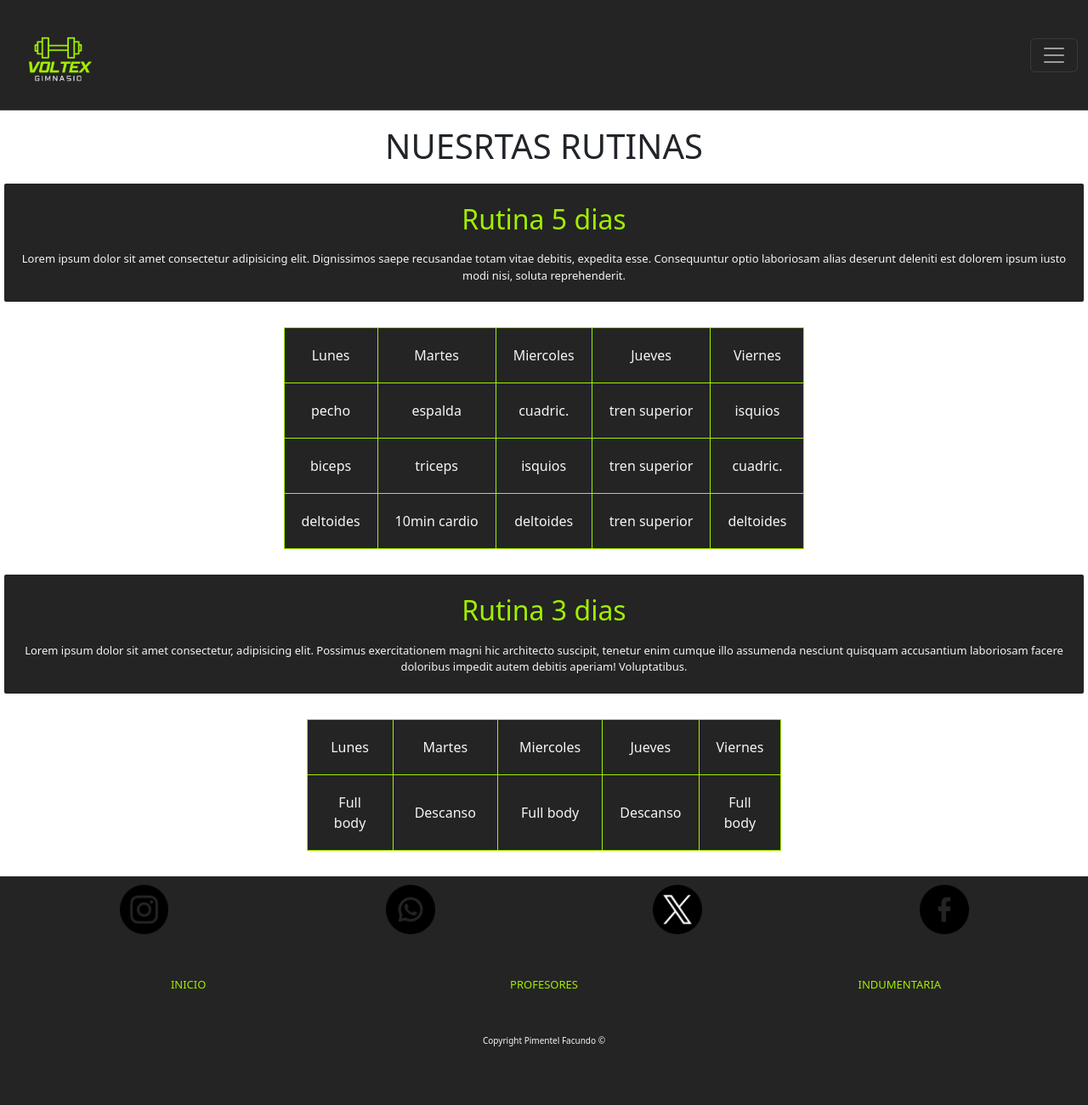
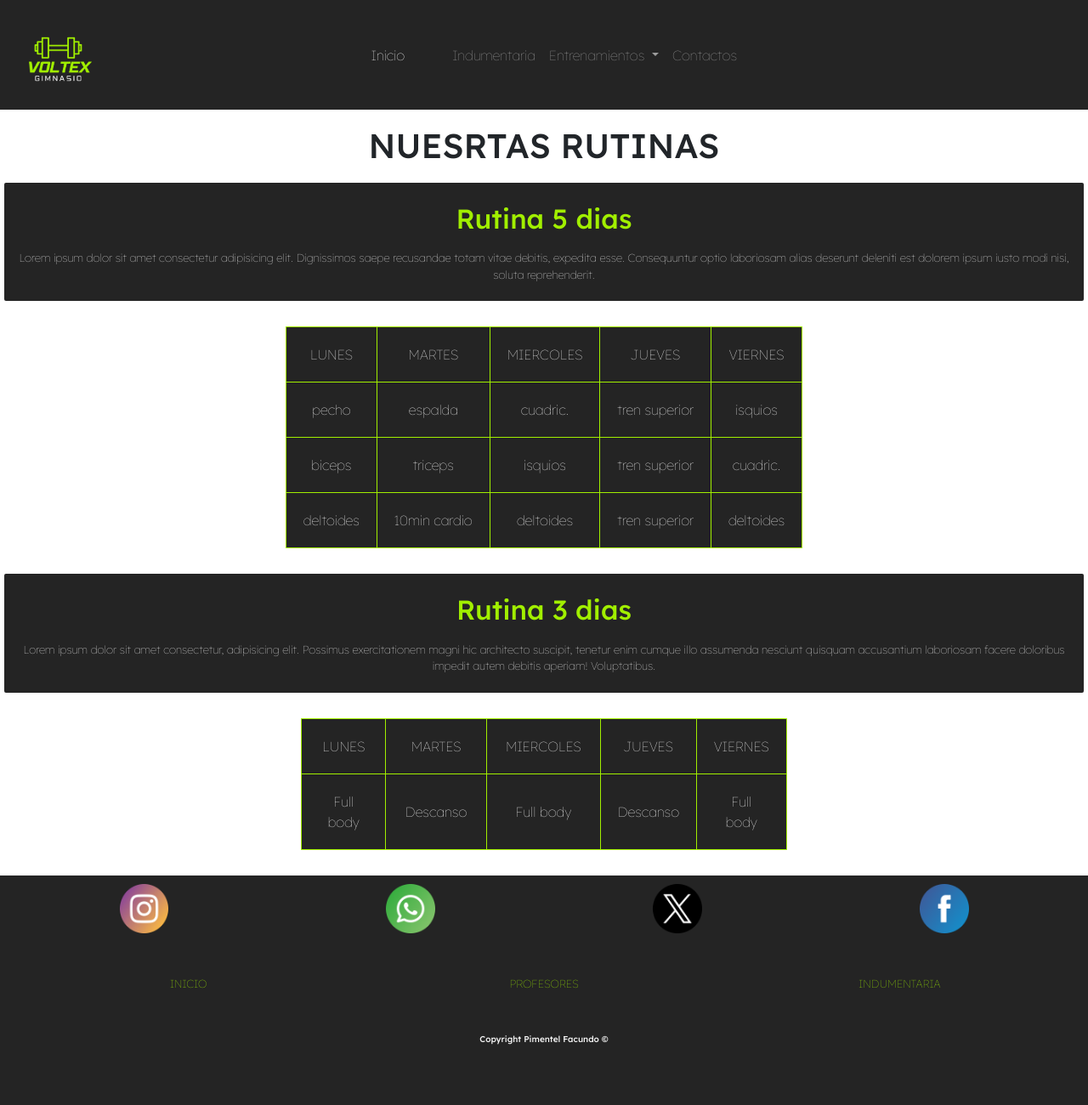
Before and after one commit to facupimentel/segunda-entrega-git, a plain HTML site: page pages/rutinas.html in a window 1280 px wide. Shown: the top 1300 px of the page at 85% size. Drawn offline with nearby package versions, Linux system fonts and the light colour scheme.

Commit message:
se agrega tipografia y se cambia logo de redes en el footer

```diff
--- a/css/styles.css
+++ b/css/styles.css
@@ -9,6 +9,10 @@
 
 body {
     background-color: rgb(255, 255, 255) ;
+    font-family: "Lexend Deca", sans-serif;
+    font-optical-sizing: auto;
+    font-weight: 100;
+    font-style: 100;
 }
 
 
@@ -20,11 +24,16 @@ body {
 
 }
 
+.nav-links {
+    margin: 0px 40px;
+}
+
 .navbar-logo {
     width: 30%;
 }
 
 .navbar-logo img {
+
     width: 100%;
 }
 
--- a/index.html
+++ b/index.html
@@ -9,20 +9,25 @@
     <!-- link de nuestro css -->
     <link rel="stylesheet" href="css/styles.css">
 
+    <!-- google fonts -->
+    <link rel="preconnect" href="https://fonts.googleapis.com">
+    <link rel="preconnect" href="https://fonts.gstatic.com" crossorigin>
+    <link href="https://fonts.googleapis.com/css2?family=Arimo:ital,wght@0,400..700;1,400..700&family=Lexend+Deca:wght@100..900&family=Public+Sans:ital,wght@0,100..900;1,100..900&display=swap" rel="stylesheet">
+
     <title>Segunda Entrega</title>
 </head>
 <body>
 
     <header>
-      <nav class="navbar bg-navbar border-bottom border-body" data-bs-theme="dark">
+      <nav class="navbar navbar-expand-lg bg-navbar" data-bs-theme="dark">
             <div class="container-fluid">
               <a class="navbar-logo" href="#"><img src="img/header/logo1.png" alt=""></a>
               <button class="navbar-toggler" type="button" data-bs-toggle="collapse" data-bs-target="#navbarSupportedContent" aria-controls="navbarSupportedContent" aria-expanded="false" aria-label="Toggle navigation">
                 <span class="navbar-toggler-icon"></span>
               </button>
-              <div class="collapse navbar-collapse text-color" id="navbarSupportedContent">
+              <div class="collapse navbar-collapse text-color" id="navbarSupportedContent" >
                 <ul class="navbar-nav me-auto mb-2 mb-lg-0 ">
-                  <li class="nav-item">
+                  <li class="nav-links">
                     <a class="nav-link active" aria-current="page" href="#" >Inicio</a>
                   </li>
                   <li class="nav-item">
@@ -32,9 +37,9 @@
                     <a class="nav-link dropdown-toggle" href="#" role="button" data-bs-toggle="dropdown" aria-expanded="false">
                       Entrenamientos
                     </a>
-                    <ul class="dropdown-menu">
+                    <ul class="dropdown-menu bg-navbar">
                       <li><a class="dropdown-item" href="pages/profesores.html">Profesores</a></li>
-                      <li><a class="dropdown-item" href="#">Rutinas</a></li>
+                      <li><a class="dropdown-item" href="pages/rutinas.html">Rutinas</a></li>
                       <li>
                     </ul>
                   </li>
@@ -117,10 +122,10 @@
 
     <footer>
         <div>
-            <a href=""><img src="img/footer/instagram.png" alt="logo Instragam"></a>
-            <a href=""><img src="img/footer/whatsapp.png" alt="logo Whatsapp"></a>
-            <a href=""><img src="img/footer/x.png" alt="logo Twitter"></a>
-            <a href=""><img src="img/footer/facebook.png" alt="logo Facebook"></a>
+          <a href=""><img src="img/footer-contactos/instragram2.png" alt="logo Instragam"></a>
+          <a href=""><img src="img/footer-contactos/whatsapp (2).png" alt="logo Whatsapp"></a>
+          <a href=""><img src="img/footer-contactos/x.png" alt="logo Twitter"></a>
+          <a href=""><img src="img/footer-contactos/facebook (2).png" alt="logo Facebook"></a>
         </div>
 
         <div>
--- a/pages/rutinas.html
+++ b/pages/rutinas.html
@@ -9,12 +9,17 @@
         <!-- link de nuestro css -->
         <link rel="stylesheet" href="../css/styles.css">
 
+        <!-- google fonts -->
+        <link rel="preconnect" href="https://fonts.googleapis.com">
+        <link rel="preconnect" href="https://fonts.gstatic.com" crossorigin>
+        <link href="https://fonts.googleapis.com/css2?family=Arimo:ital,wght@0,400..700;1,400..700&family=Lexend+Deca:wght@100..900&family=Public+Sans:ital,wght@0,100..900;1,100..900&display=swap" rel="stylesheet">
+
         <title>Segunda Entrega</title>
     </head>
 <body>
 
     <header>
-        <nav class="navbar bg-navbar border-bottom border-body" data-bs-theme="dark">
+        <nav class="navbar navbar-expand-lg bg-navbar" data-bs-theme="dark">
             <div class="container-fluid">
                 <a class="navbar-logo" href="#"><img src="../img/header/logo1.png" alt=""></a>
                 <button class="navbar-toggler" type="button" data-bs-toggle="collapse" data-bs-target="#navbarSupportedContent" aria-controls="navbarSupportedContent" aria-expanded="false" aria-label="Toggle navigation">
@@ -22,7 +27,7 @@
                 </button>
                 <div class="collapse navbar-collapse text-color" id="navbarSupportedContent">
                   <ul class="navbar-nav me-auto mb-2 mb-lg-0 ">
-                    <li class="nav-item">
+                    <li class="nav-links">
                       <a class="nav-link active" aria-current="page" href="../index.html" >Inicio</a>
                     </li>
                     <li class="nav-item">
@@ -32,7 +37,7 @@
                       <a class="nav-link dropdown-toggle" href="#" role="button" data-bs-toggle="dropdown" aria-expanded="false">
                         Entrenamientos
                       </a>
-                      <ul class="dropdown-menu">
+                      <ul class="dropdown-menu bg-navbar">
                         <li><a class="dropdown-item" href="../pages/profesores.html">Profesores</a></li>
                         <li><a class="dropdown-item" href="../pages/rutinas.html">Rutinas</a></li>
                         <li>
@@ -61,19 +66,19 @@
             <table>
                 <tr>
                     <td>
-                        Lunes
+                        LUNES
                     </td>
                     <td>
-                        Martes
+                        MARTES
                     </td>
                     <td>
-                        Miercoles
+                        MIERCOLES
                     </td>
                     <td>
-                        Jueves
+                        JUEVES
                     </td>
                     <td>
-                        Viernes
+                        VIERNES
                     </td>
                 </tr>
 
@@ -144,19 +149,19 @@
             <table>
                 <tr>
                     <td>
-                        Lunes
+                        LUNES
                     </td>
                     <td>
-                        Martes
+                        MARTES
                     </td>
                     <td>
-                        Miercoles
+                        MIERCOLES
                     </td>
                     <td>
-                        Jueves
+                        JUEVES
                     </td>
                     <td>
-                        Viernes
+                        VIERNES
                     </td>
                 </tr>
 
@@ -200,10 +205,10 @@
 
     <footer>
         <div>
-            <a href=""><img src="../img/footer/instagram.png" alt="logo Instragam"></a>
-            <a href=""><img src="../img/footer/whatsapp.png" alt="logo Whatsapp"></a>
-            <a href=""><img src="../img/footer/x.png" alt="logo Twitter"></a>
-            <a href=""><img src="../img/footer/facebook.png" alt="logo Facebook"></a>
+            <a href=""><img src="../img/footer-contactos/instragram2.png" alt="logo Instragam"></a>
+            <a href=""><img src="../img/footer-contactos/whatsapp (2).png" alt="logo Whatsapp"></a>
+            <a href=""><img src="../img/footer-contactos/x.png" alt="logo Twitter"></a>
+            <a href=""><img src="../img/footer-contactos/facebook (2).png" alt="logo Facebook"></a>
         </div>
 
         <div>
```
Also changed, not shown: pages/contactos.html (+16 -11 lines), pages/galeria.html (+12 -7 lines), pages/profesores.html (+12 -7 lines), img/footer-contactos/facebook (2).png (added), img/footer-contactos/facebook.png (renamed from img/footer/facebook.png), img/footer-contactos/instagram.png (renamed from img/footer/instagram.png), img/footer-contactos/instragram2.png (added), img/footer-contactos/twitter2.png (added), img/footer-contactos/whatsapp (2).png (added), img/footer-contactos/whatsapp.png (renamed from img/footer/whatsapp.png), img/footer-contactos/x.png (renamed from img/footer/x.png).
